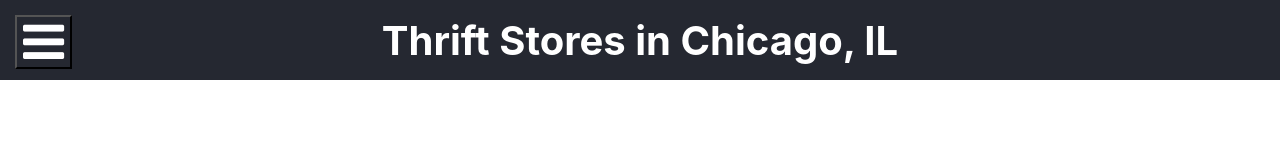
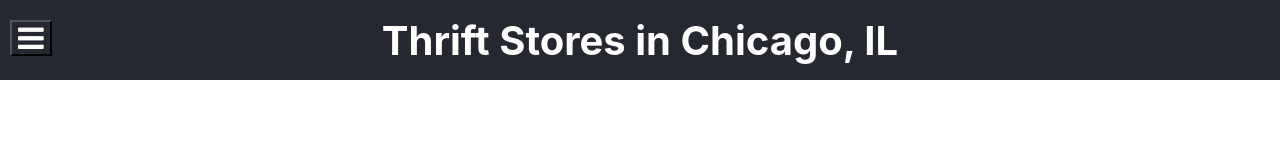
Before and after one commit to ckwms63/FEND-Neighborhood-Map-App, a React (Create React App) app: page / in a window 1280 px wide. Shown: the top 160 px of the page. Built offline with nearby package versions, Linux system fonts and the light colour scheme; no server answers.

Commit message:
Update App.css

```diff
--- a/src/App.css
+++ b/src/App.css
@@ -33,12 +33,12 @@ h3 {
 .menu-button {
   position: absolute;
   display: flex;
-  top:0px;
-  font-size: 6vmin;
+  top:10px;
+  font-size: 30px;
   background: transparent;
   cursor: pointer;
   color: #fff;
-  margin: 15px;
+  margin: 10px;
 }
 
 .list-box {
```
